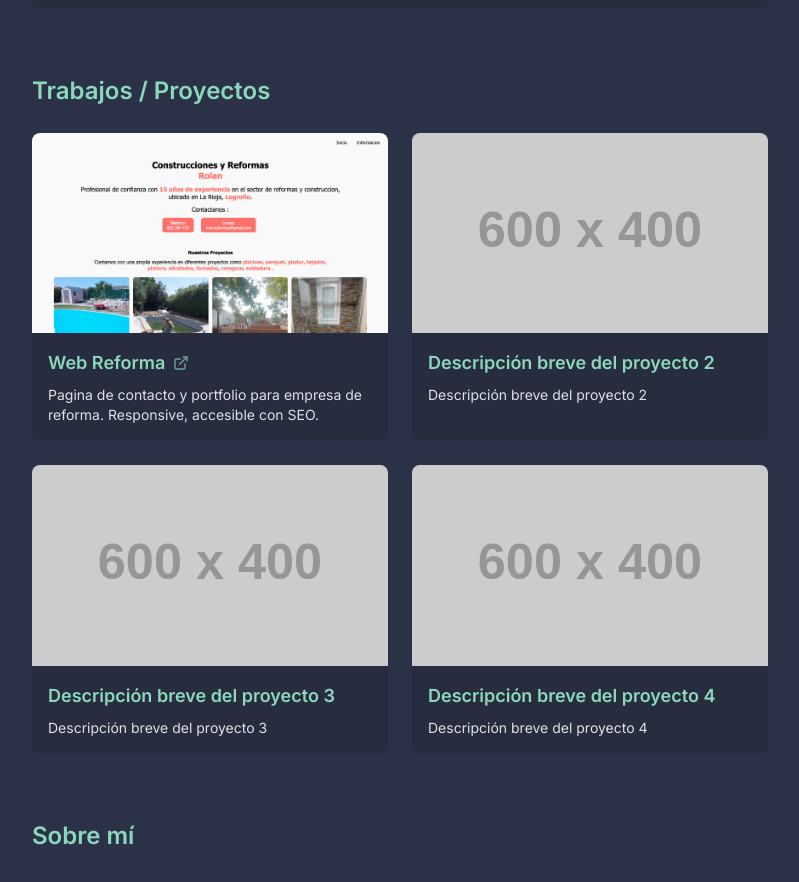
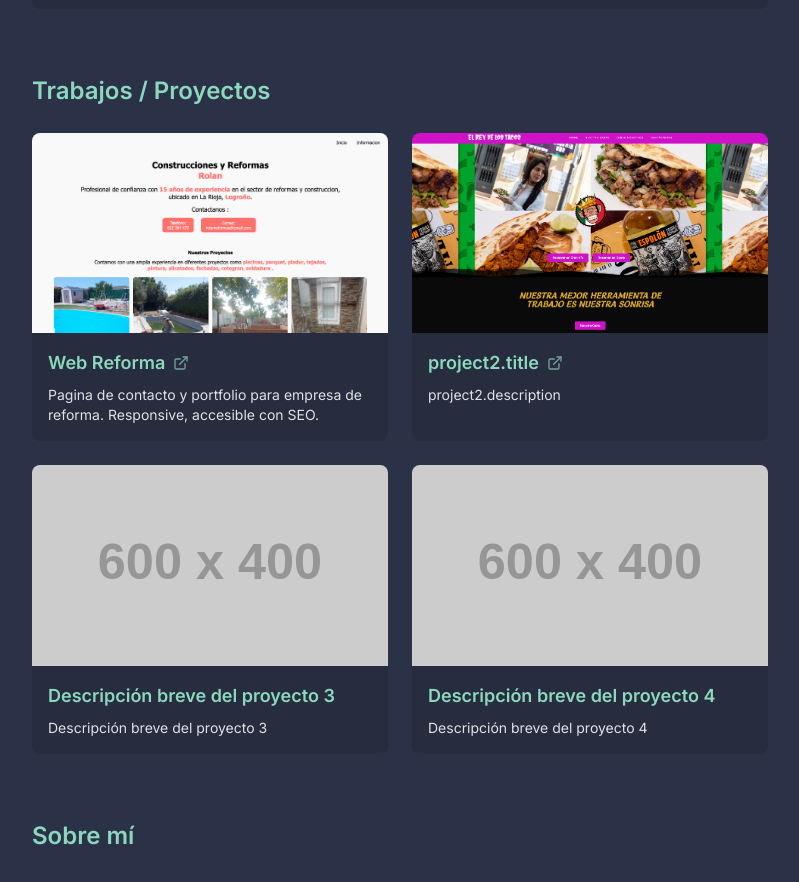
Before and after one commit to Kobakk/centered-craft-portfolio-fbb91b74, a React (Vite) app: page / in a window 1280 px wide. Shown: the part 1020-1902 px from the top of the page, without its empty margins (240-1039 px from the left). Built offline with nearby package versions, Linux system fonts and the light colour scheme.

Commit message:
Update project links and images
Update project links and images for projects 2.

```diff
--- a/src/pages/Index.tsx
+++ b/src/pages/Index.tsx
@@ -1,4 +1,3 @@
-
 import { motion } from "framer-motion";
 import { Github, Linkedin, FileType, Code, ServerCog, ExternalLink } from "lucide-react";
 import Navbar from "../components/Navbar";
@@ -275,7 +274,34 @@ const Index = () => {
               </div>
             </motion.a>
 
-            {[2, 3, 4].map((project) => (
+            <motion.a
+              href="https://elreydelostacos.es/"
+              target="_blank"
+              rel="noopener noreferrer"
+              className="bg-black/10 rounded-lg overflow-hidden group"
+              variants={projectVariants}
+              whileHover="hover"
+            >
+              <div className="aspect-video bg-white/5 relative">
+                <img
+                  src="/lovable-uploads/68fe286e-28fc-481a-a9ad-f4942bfd6c70.png"
+                  alt="El Rey de los Tacos"
+                  className="w-full h-full object-cover"
+                />
+                <div className="absolute inset-0 bg-black/50 opacity-0 group-hover:opacity-100 transition-opacity flex items-center justify-center">
+                  <ExternalLink className="text-white w-8 h-8" />
+                </div>
+              </div>
+              <div className="p-4">
+                <h3 className="text-lg font-semibold mb-2 text-[#8bd8bd] flex items-center">
+                  {t('project2.title')}
+                  <ExternalLink size={16} className="ml-2 opacity-70" />
+                </h3>
+                <p className="text-sm">{t('project2.description')}</p>
+              </div>
+            </motion.a>
+
+            {[3, 4].map((project) => (
               <motion.div
                 key={project}
                 className="bg-black/10 rounded-lg overflow-hidden"
```
Also changed, not shown: public/lovable-uploads/68fe286e-28fc-481a-a9ad-f4942bfd6c70.png (added).
